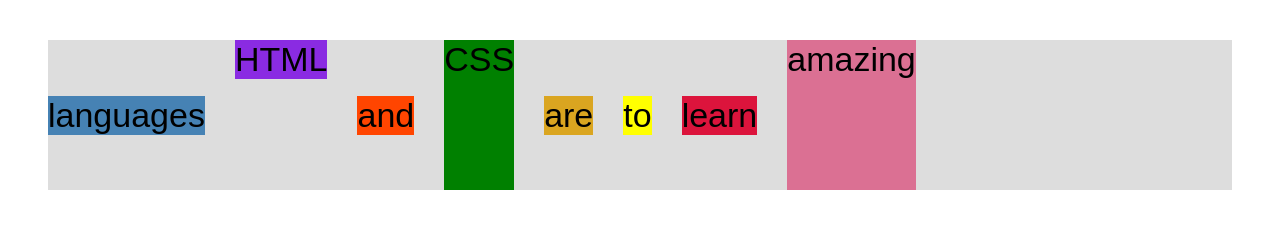
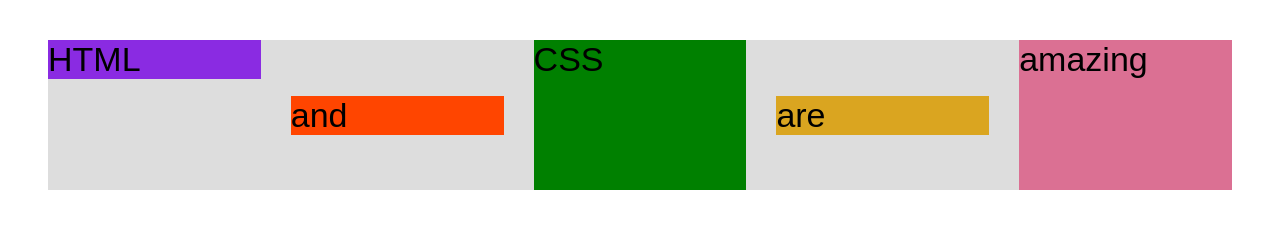
Before and after one commit to SwarajKaran/CSS-Layouts, a plain HTML site: page flexbox.html in a window 1280 px wide. Drawn offline with Linux system fonts and the light colour scheme.

Commit message:
flex property

```diff
--- a/flexbox.html
+++ b/flexbox.html
@@ -10,6 +10,7 @@
         background-color: blueviolet;
         align-self: flex-start;
         /* order: 2; */
+        /* flex-grow: 2; */
       }
       .el--2 {
         background-color: orangered;
@@ -17,6 +18,7 @@
       .el--3 {
         background-color: green;
         height: 150px;
+        /* flex-grow: 1; */
       }
       .el--4 {
         background-color: goldenrod;
@@ -50,6 +52,20 @@
         justify-content: flex-start;
         gap: 30px;
       }
+      .el {
+        /*
+        defaults
+        flex-grow: 0;
+        flex-shrink: 1;
+        flex-basis: auto;
+        */
+        /* flex-basis: 200px;
+        flex-shrink: 0;
+        shorthand:
+         flex: 0 0 200px; */
+        /* flex-grow: 1; */
+        flex: 1;
+      }
     </style>
   </head>
   <body>
@@ -59,9 +75,9 @@
       <div class="el el--3">CSS</div>
       <div class="el el--4">are</div>
       <div class="el el--5">amazing</div>
-      <div class="el el--6">languages</div>
+      <!-- <div class="el el--6">languages</div>
       <div class="el el--7">to</div>
-      <div class="el el--8">learn</div>
+      <div class="el el--8">learn</div> -->
     </div>
   </body>
 </html>
```
